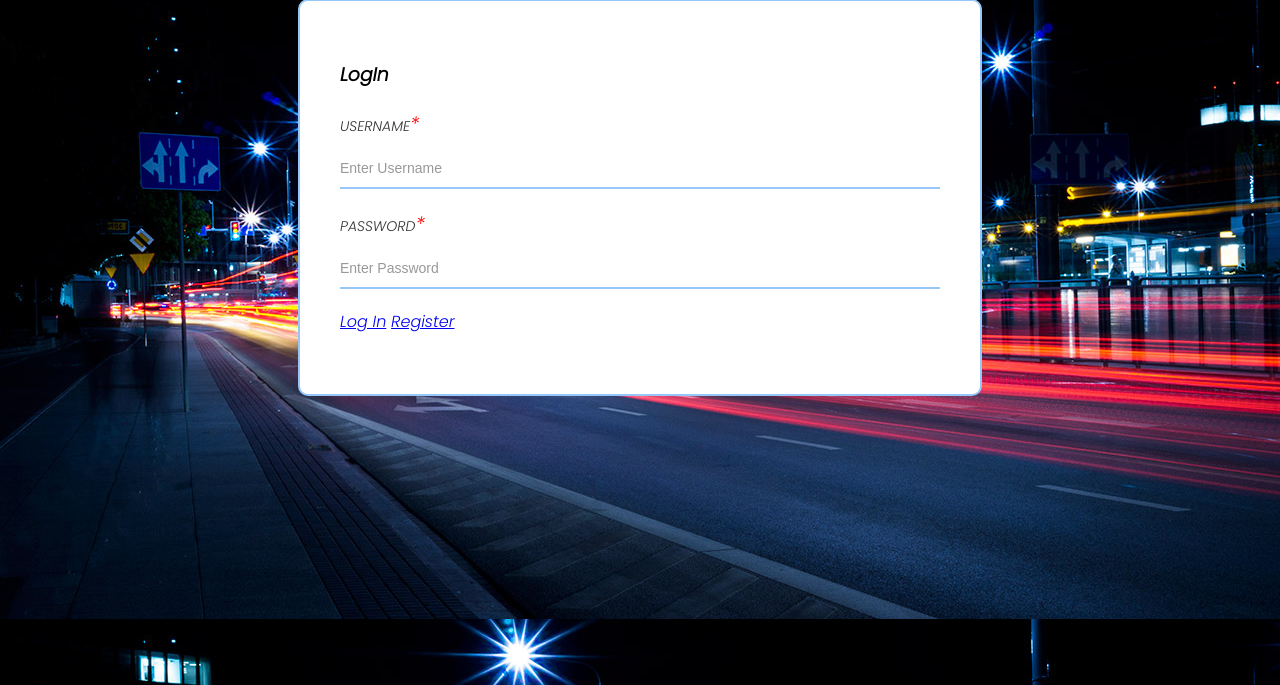
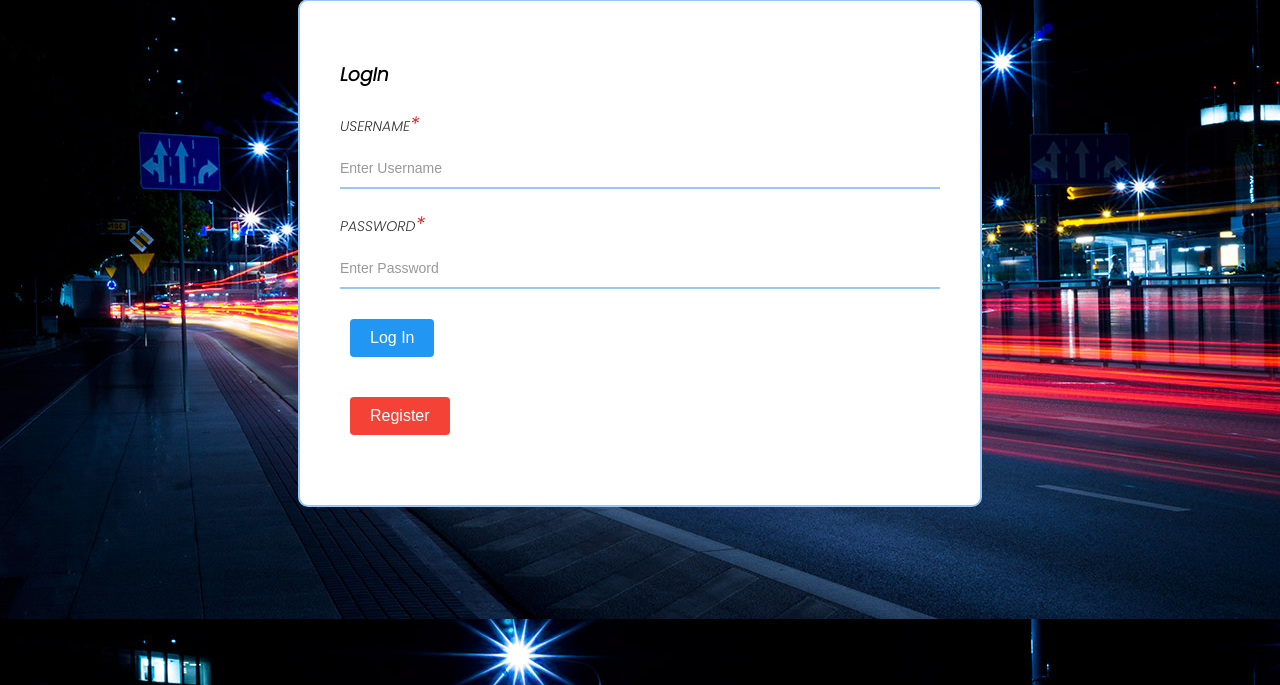
Before and after one commit to Hookain/Diplom, a PHP site: page /login.html in a window 1280 px wide. Shown: the part 101-786 px from the top of the page. Run offline with PHP 8.4, Linux system fonts and the light colour scheme.

Commit message:
style na butonite v login formata

```diff
--- a/login.css
+++ b/login.css
@@ -47,3 +47,29 @@ body {
     color: #999999;
     font-size: 14px;
   }
+
+  .button {
+    display: inline-block;
+    background-color: #4CAF50;
+    border: none;
+    color: white;
+    text-align: center;
+    font-size: 16px;
+    padding: 10px 20px;
+    margin: 10px;
+    cursor: pointer;
+    border-radius: 4px;
+    transition: background-color 0.3s;
+  }
+
+  .button:hover {
+    background-color: #3e8e41;
+  }
+
+  #login {
+    background-color: #2196F3;
+  }
+
+  #register {
+    background-color: #f44336;
+  }
--- a/login.html
+++ b/login.html
@@ -11,28 +11,30 @@
 <body>
     <section>
         <article>
-            <form action="" method = "GET">
+            <form action="" method="GET">
                 <div>
                     <h1>LogIn</h1>
                 </div>
 
                 <div>
-                    <label for = "uname">Username<span style = "color: red; font-size: 20px;">*</span></label>
-                    <input type = "text" id = "uname" placeholder = "Enter Username" pattern = "[A,Z], [a,z], [0,9]" required>
+                    <label for="uname">Username<span style="color: red; font-size: 20px;">*</span></label>
+                    <input type="text" id="uname" placeholder="Enter Username" pattern="[A,Z], [a,z], [0,9]" required>
                 </div>
 
                 <div>
-                    <label for = "pword">Password<span style = "color: red; font-size: 20px;">*</span></label>
-                    <input type = "password" id = "pword" placeholder = "Enter Password" pattern = "[a,z], [0,9]" required>
+                    <label for="pword">Password<span style="color: red; font-size: 20px;">*</span></label>
+                    <input type="password" id="pword" placeholder="Enter Password" pattern="[a,z], [0,9]" required>
                 </div>
-                <div>
-                    <!-- da napravq check za login utre -->
-                    <a href="index.html" class="button" id="login">Log In</a>
-                    <a href="register.html" class="button" id="Register">Register</a>
+                <div class="buttons">
+                    <button type="submit" class="button" id="login">Log In</button>
+                </div>
+            </form>
+            <form action="" method="GET">
+                <div class="buttons">
+                    <button type="submit" class="button" id="register">Register</button>
                 </div>
             </form>
         </article>
     </section>
-
 </body>
 </html>
```
